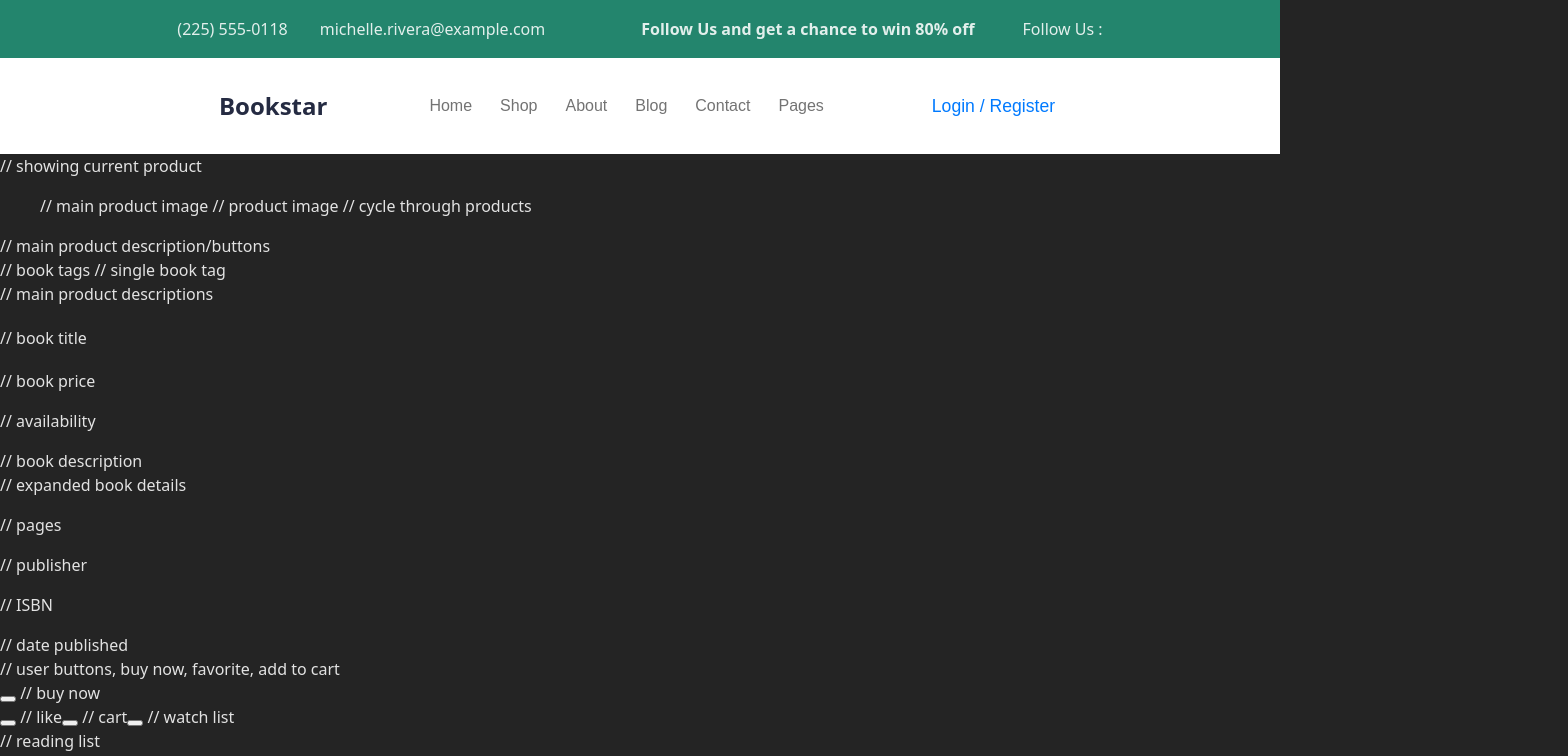
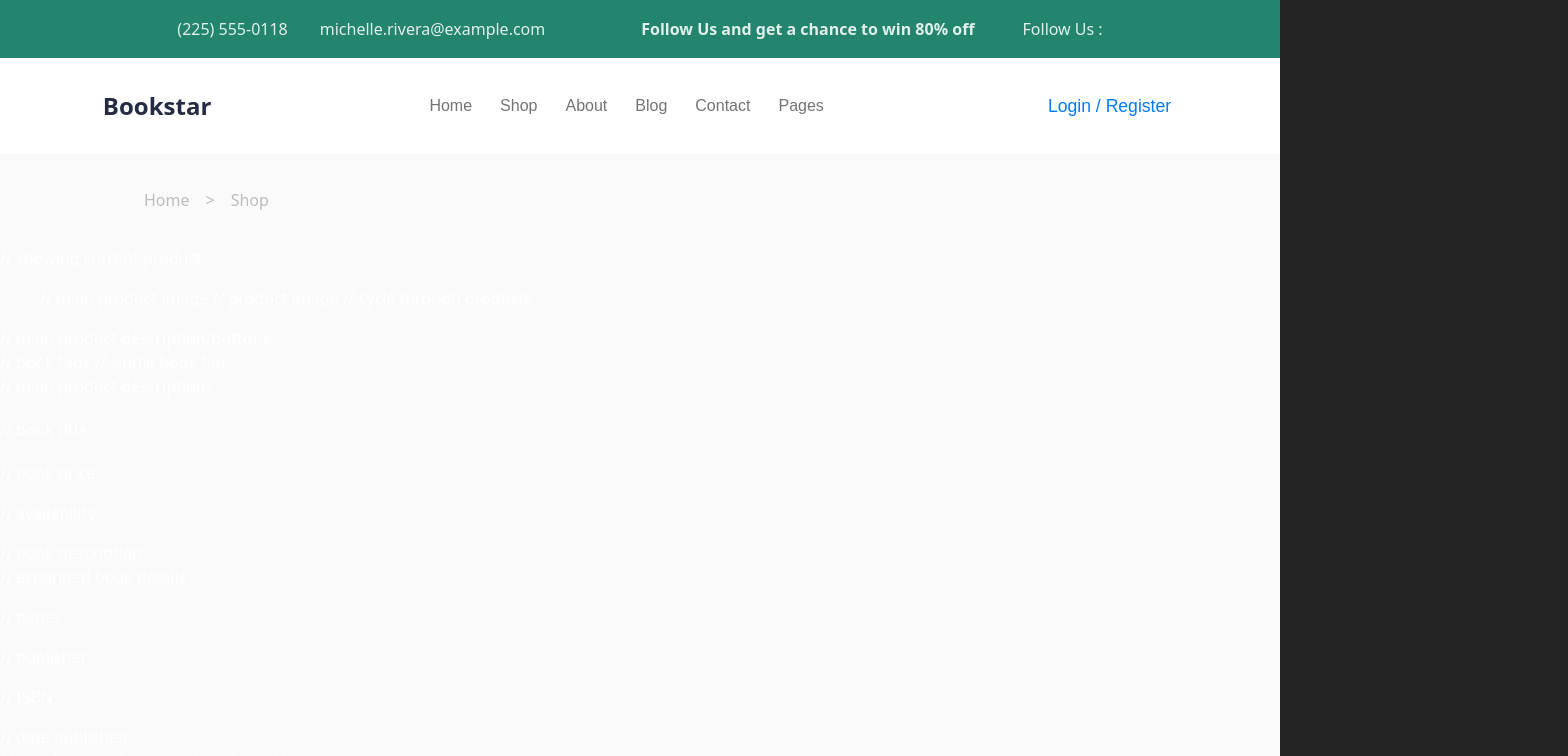
Before and after one commit to ichimaru001/hacker-penugasan, a React (Vite) app: page / in a window 1280 px wide. Shown: the top 756 px of the page, 1568 px wide, since content can reach past the window. Built offline with nearby package versions, Linux system fonts and the light colour scheme.

Commit message:
fix(ui): correct alignment issues in navigation bar

```diff
--- a/src/App.css
+++ b/src/App.css
@@ -1,3 +1,8 @@
+body {
+  background-color: #fafafa;
+}
+
+/* Navigation */
 .navigation-button {
   font-size: 1rem;
   font-weight: 500;
@@ -13,3 +18,8 @@
   border: none;
   color: #007aff;
 }
+
+/* Breadcumb Navigation */
+.hierarchy-small-nav {
+  color: #bdbdbd;
+}
--- a/src/components/Navigation.jsx
+++ b/src/components/Navigation.jsx
@@ -9,14 +9,14 @@ export const Navigation = () => {
         minHeight: "96px",
         display: "flex",
         flexDirection: "row",
-        justifyContent: "center",
+        justifyContent: "space-around",
+        // padding: "0rem 5vw",
         alignItems: "center",
-        columnGap: "6rem",
-        // rowGap: "1rem",
+        columnGap: "2rem",
         flexWrap: "wrap",
       }}
     >
-      <h1 style={{ color: "#252B42" }}>Bookstar</h1>
+      <h1 style={{ color: "#252B42", marginLeft: "1vw" }}>Bookstar</h1>
       <div
         style={{
           display: "flex",
@@ -34,7 +34,12 @@ export const Navigation = () => {
         <button className="navigation-button">Contact</button>
         <button className="navigation-button">Pages</button>
       </div>
-      <div>
+      <div
+        className="user-actions"
+        style={{
+          marginRight: "1vw",
+        }}
+      >
         <button className="login-register-button">Login / Register</button>
       </div>
     </nav>
--- a/src/components/SmallNavigation.jsx
+++ b/src/components/SmallNavigation.jsx
@@ -2,6 +2,22 @@ import React from "react";
 
 export const SmallNavigation = () => {
   return (
-    <section></section> // breadcrumb navigation
+    <section
+      style={{
+        width: "100vw",
+        minHeight: "92px",
+        display: "flex",
+        flexDirection: "row",
+        // justifyContent: "center",
+        margin: "0rem 9rem",
+        alignItems: "center",
+        columnGap: "1rem",
+        flexWrap: "wrap",
+      }}
+    >
+      <span className="hierarchy-small-nav">Home</span>
+      <span className="hierarchy-small-nav">&gt;</span>
+      <span className="hierarchy-small-nav">Shop</span>
+    </section> // breadcrumb navigation
   );
 };
--- a/src/index.css
+++ b/src/index.css
@@ -28,6 +28,7 @@ body {
   place-items: center;
   min-width: 320px;
   min-height: 100vh;
+  background-color: #fafafa;
 }
 
 h1 {
```
